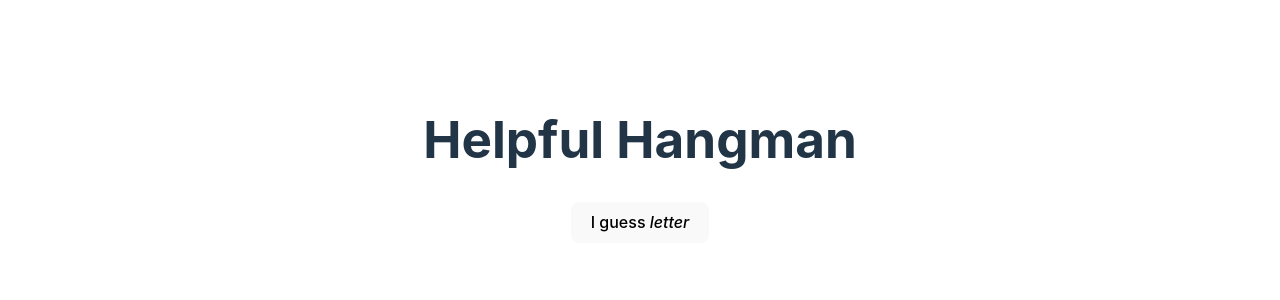
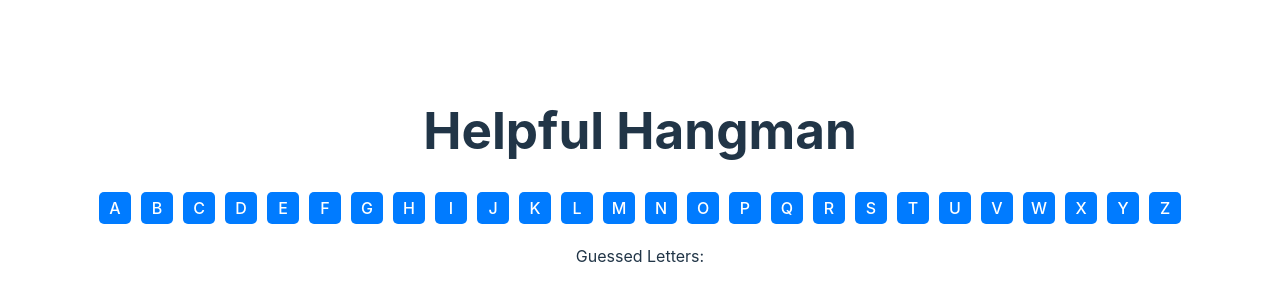
Before and after one commit to tahazakir/helpful-hangman, a React (Vite) app: page / in a window 1280 px wide. Shown: the part 232-532 px from the top of the page. Built offline with nearby package versions, Linux system fonts and the light colour scheme.

Commit message:
Virtual Keyboard Added

```diff
--- a/src/App.jsx
+++ b/src/App.jsx
@@ -3,6 +3,7 @@ import reactLogo from './assets/react.svg'
 import viteLogo from '/vite.svg'
 import './App.css'
 import VoiceInputButton from './VoiceInputButton';
+import VirtualKeyboard from './VirtualKeyboard';
 
 function App() {
 
@@ -10,7 +11,7 @@ function App() {
   return (
     <div className="App">
       <h1>Helpful Hangman</h1>
-      <VoiceInputButton />
+      <VirtualKeyboard />
     </div>
   )
 }
--- /dev/null
+++ b/src/VirtualKeyboard.jsx
@@ -0,0 +1,33 @@
+import React, { useState } from 'react';
+
+function VirtualKeyboard() {
+    const [guessedLetters, setGuessedLetters] = useState([]);
+    const alphabet = 'abcdefghijklmnopqrstuvwxyz'.split('');
+
+    const handleLetterClick = (letter) => {
+        if (!guessedLetters.includes(letter)) {
+            setGuessedLetters([...guessedLetters, letter]);
+        }
+    };
+
+    return (
+        <div>
+            <div className="keyboard">
+                {alphabet.map(letter => (
+                    <button
+                        key={letter}
+                        onClick={() => handleLetterClick(letter)}
+                        disabled={guessedLetters.includes(letter)}
+                    >
+                        {letter.toUpperCase()}
+                    </button>
+                ))}
+            </div>
+            <div className="display">
+                Guessed Letters: {guessedLetters.join(', ').toUpperCase()}
+            </div>
+        </div>
+    );
+}
+
+export default VirtualKeyboard;
--- a/src/VoiceInputButton.jsx
+++ b/src/VoiceInputButton.jsx
@@ -44,8 +44,6 @@ const VoiceInputButton = () => {
         recognition.onresult = (event) => {
 
             console.log('SpeechRecognition onresult');
-
-
 
             // Get guess phrase
             let guessPhrase = event.results[0][0].transcript.toLowerCase().split(' ');
--- a/src/index.css
+++ b/src/index.css
@@ -55,6 +55,40 @@ button:focus-visible {
   outline: 4px auto -webkit-focus-ring-color;
 }
 
+.keyboard {
+  display: flex;
+  flex-wrap: wrap;
+  gap: 10px;
+  margin-bottom: 20px;
+}
+
+.keyboard button {
+  width: 2em;         /* Set a fixed width */
+  height: 2em;        /* Set a fixed height */
+  padding: 10px;
+  font-size: 1em;
+  text-align: center;  /* Ensure letter is centered */
+  cursor: pointer;
+  border: none;
+  background-color: #007BFF;
+  color: #FFF;
+  border-radius: 5px;
+  transition: background-color 0.2s;
+  display: flex;       /* Following three lines ensure content is centered both vertically and horizontally */
+  justify-content: center;
+  align-items: center;
+}
+
+.keyboard button:hover {
+  background-color: #0069D9;
+}
+
+.keyboard button:disabled {
+  background-color: #ccc;
+  cursor: not-allowed;
+}
+
+
 @media (prefers-color-scheme: light) {
   :root {
     color: #213547;
```
